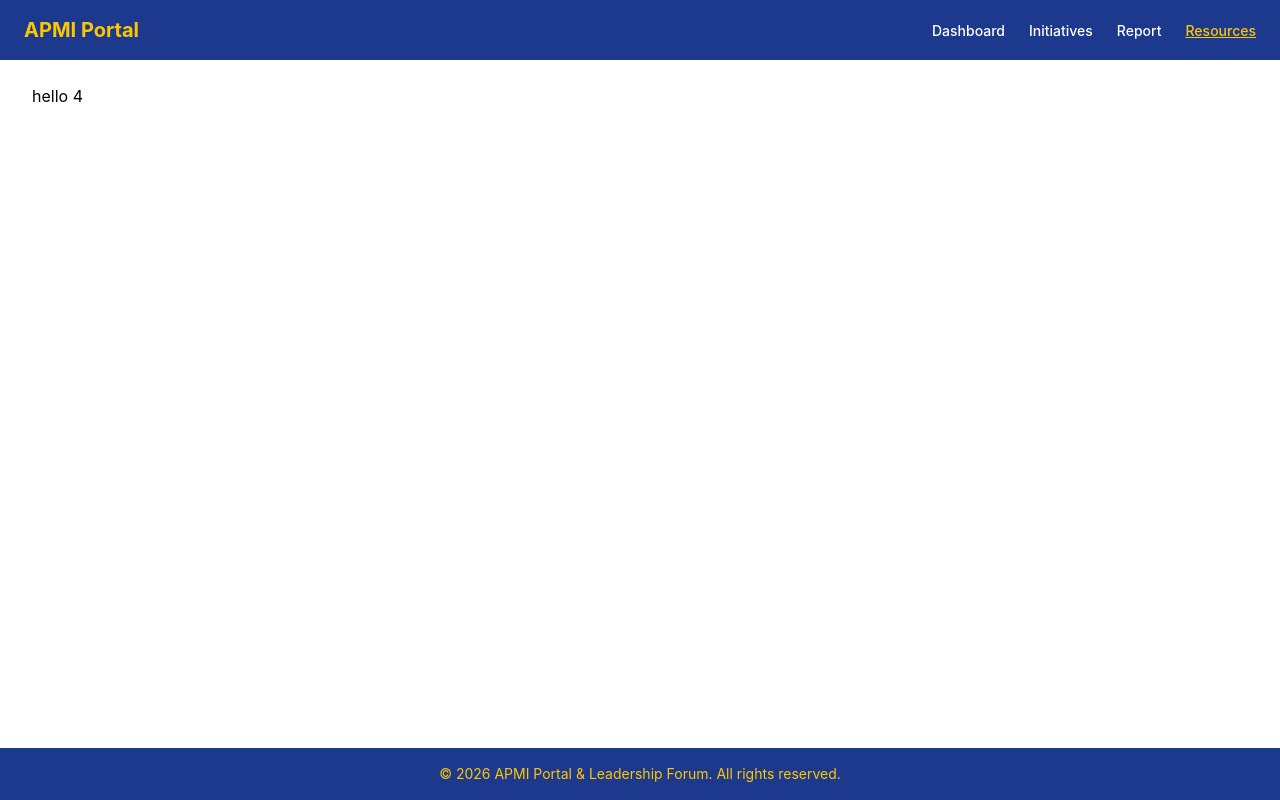
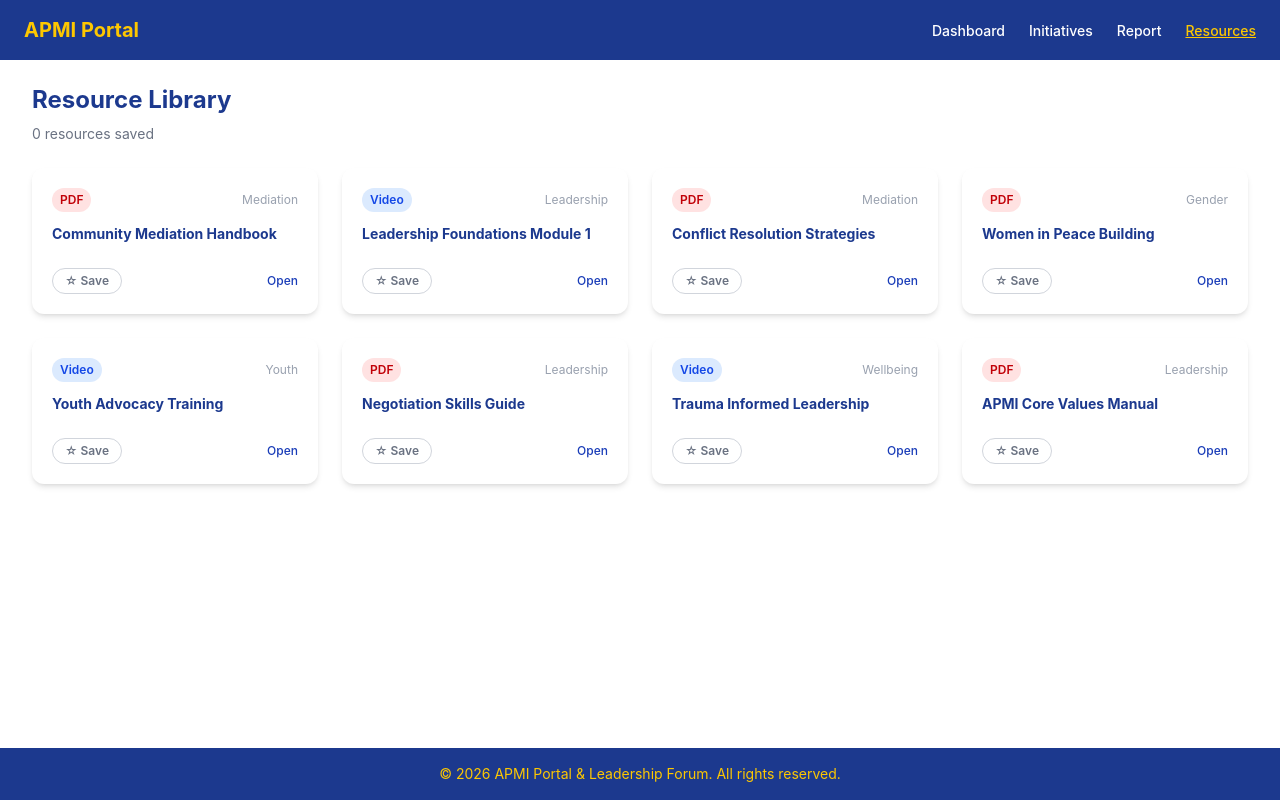
Before and after one commit to edwinonkundi68-cyber/apmi-portal, a React (Vite) app: page /resources in a window 1280 px wide. Built offline with nearby package versions, Linux system fonts and the light colour scheme.

Commit message:
feat: resource library with bookmark toggle

```diff
--- a/src/components/ResourceCard.jsx
+++ b/src/components/ResourceCard.jsx
@@ -1,4 +1,31 @@
-const ResourceCard = () => {
-    return <h1>hello</h1>
+const ResourceCard = ({ resource, onBookmark }) => {
+  return (
+    <div className="bg-white rounded-xl shadow-md p-5 flex flex-col justify-between">
+      <div>
+        <div className="flex items-center justify-between mb-3">
+          <span className={`text-xs font-semibold px-2 py-1 rounded-full
+            ${resource.type === 'PDF' ? 'bg-red-100 text-red-700' : 'bg-blue-100 text-blue-700'}`}>
+            {resource.type}
+          </span>
+          <span className="text-xs text-gray-400">{resource.category}</span>
+        </div>
+        <h3 className="text-sm font-bold text-blue-900 mb-2">{resource.title}</h3>
+      </div>
+      <div className="flex items-center justify-between mt-4">
+        <button
+          onClick={() => onBookmark(resource.id)}
+          className={`text-xs font-semibold px-3 py-1 rounded-full border transition duration-200
+            ${resource.bookmarked
+              ? 'bg-yellow-400 text-white border-yellow-400'
+              : 'border-gray-300 text-gray-500 hover:border-yellow-400 hover:text-yellow-500'}`}>
+          {resource.bookmarked ? '★ Saved' : '☆ Save'}
+        </button>
+        <button className="text-xs text-blue-800 font-medium hover:underline">
+          Open
+        </button>
+      </div>
+    </div>
+  )
 }
+
 export default ResourceCard
--- a/src/pages/ResourceLibrary.jsx
+++ b/src/pages/ResourceLibrary.jsx
@@ -1,4 +1,37 @@
+import { useState } from 'react'
+import resourcesData from '../data/resources'
+import ResourceCard from '../components/ResourceCard'
+
 const ResourceLibrary = () => {
-    return <h1>hello 4</h1>
+  const [resources, setResources] = useState(resourcesData)
+
+  const toggleBookmark = (id) => {
+    setResources(resources.map((r) =>
+      r.id === id ? { ...r, bookmarked: !r.bookmarked } : r
+    ))
+  }
+
+  const bookmarked = resources.filter((r) => r.bookmarked)
+  const all = resources
+
+  return (
+    <div>
+      <h2 className="text-2xl font-bold text-blue-900 mb-2">Resource Library</h2>
+      <p className="text-gray-500 text-sm mb-6">
+        {bookmarked.length} resource{bookmarked.length !== 1 ? 's' : ''} saved
+      </p>
+
+      <div className="grid grid-cols-1 sm:grid-cols-2 md:grid-cols-3 lg:grid-cols-4 gap-6">
+        {all.map((resource) => (
+          <ResourceCard
+            key={resource.id}
+            resource={resource}
+            onBookmark={toggleBookmark}
+          />
+        ))}
+      </div>
+    </div>
+  )
 }
+
 export default ResourceLibrary
```
